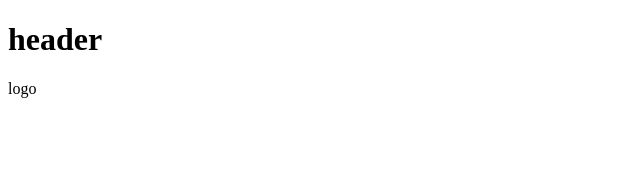
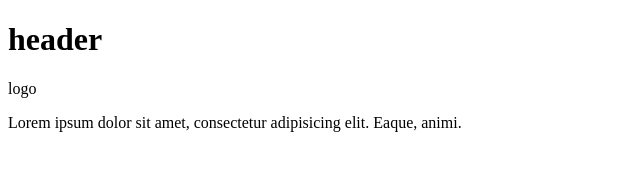
Before and after one commit to mohammadsookhtesaraei/gitpractice, a plain HTML site: page index.html in a window 1280 px wide. Shown: the whole page, without its empty margins (0-640 px from the left). Drawn offline with Linux system fonts and the light colour scheme.

Commit message:
add part

```diff
--- a/index.html
+++ b/index.html
@@ -9,6 +9,7 @@
     <header>
      <h1>header</h1>
      <p>logo</p>
+     <p>Lorem ipsum dolor sit amet, consectetur adipisicing elit. Eaque, animi.</p>
     </header>
 </body>
 </html>
```
